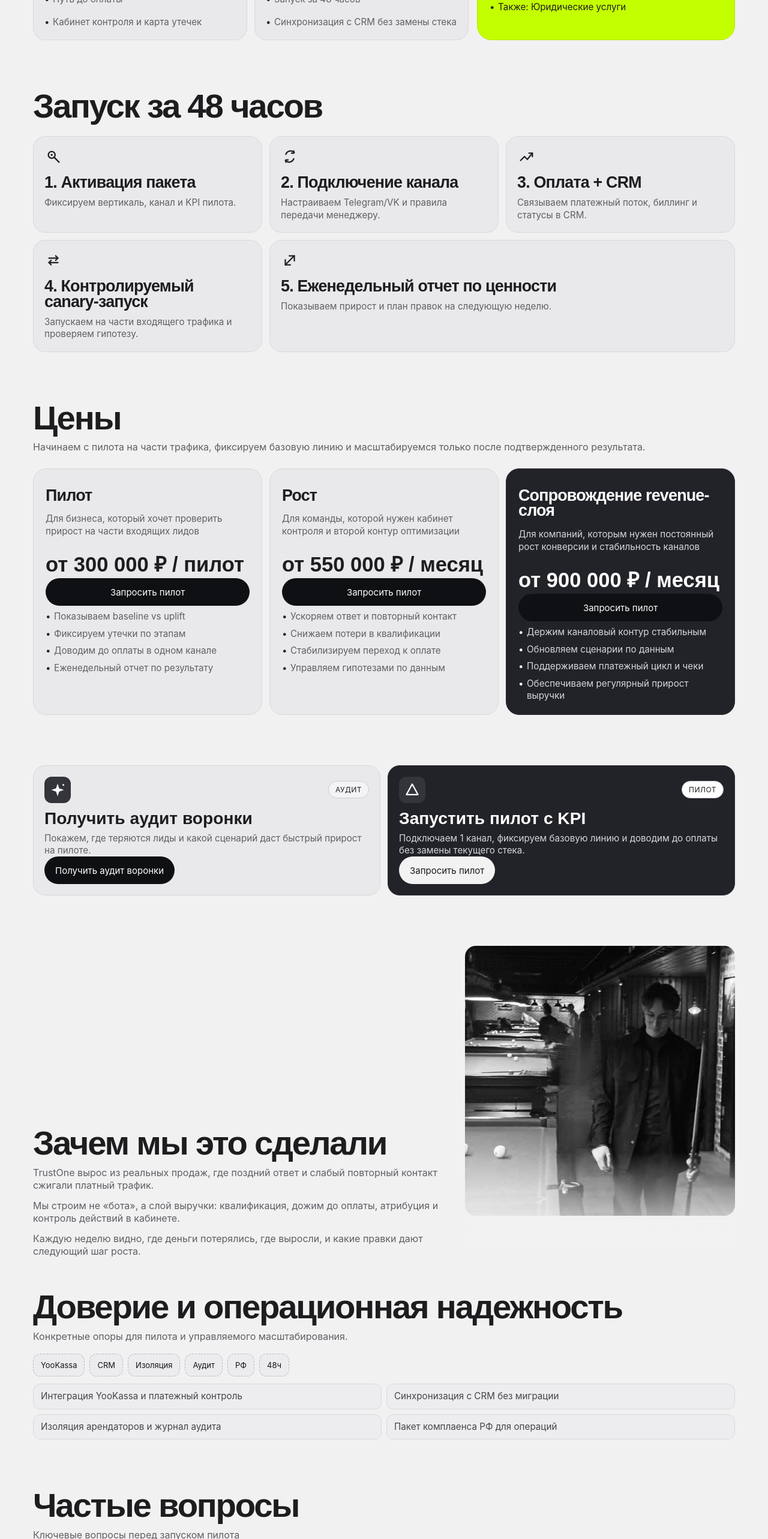
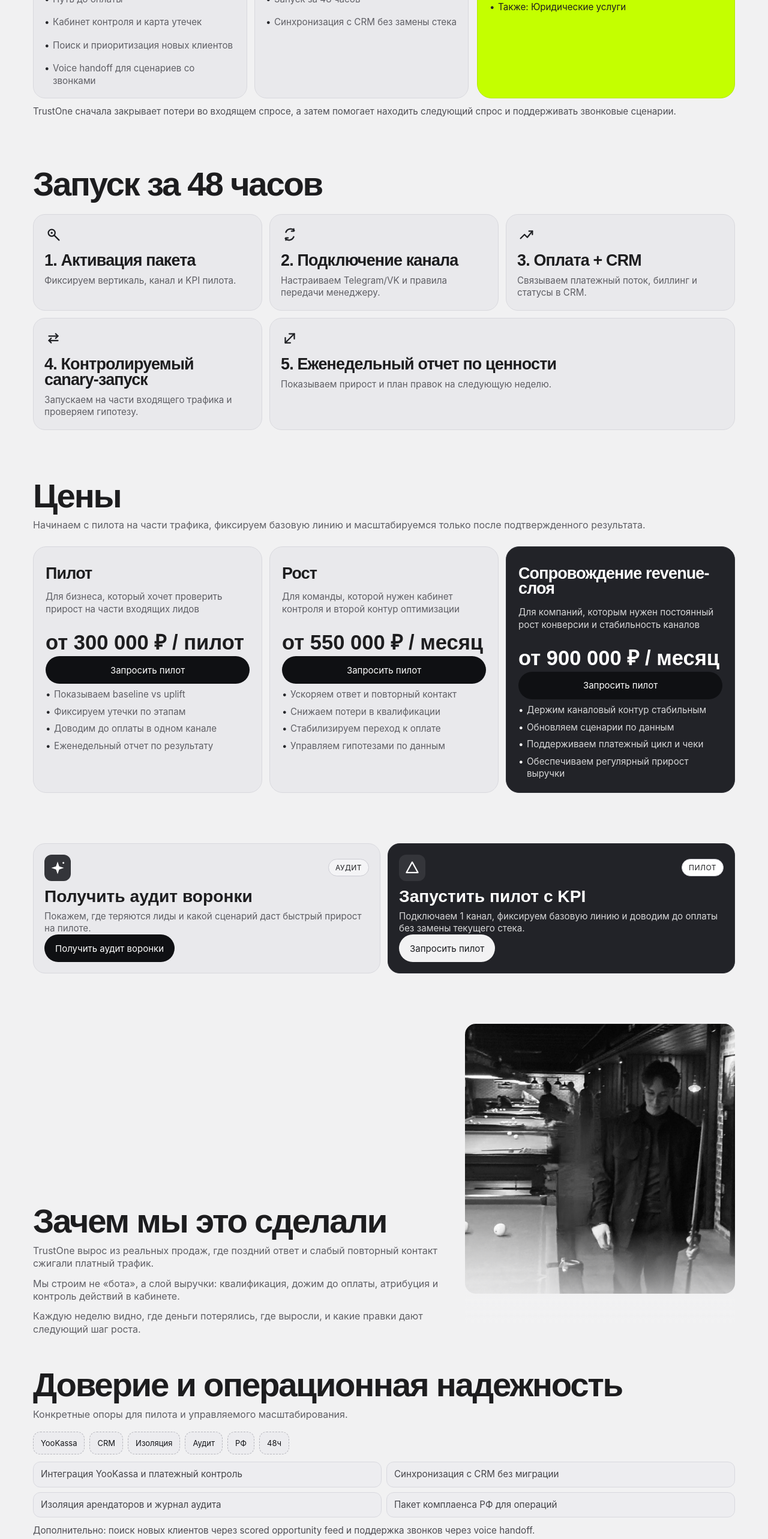
Before and after one commit to VladislavSCV/TOLanding, a React (Vite) app: page / in a window 1280 px wide. Shown: the part 3028-5594 px from the top of the page at 60% size. Built offline with nearby package versions, Linux system fonts and the light colour scheme; a web font is replaced by a local one.

Commit message:
upd configs

```diff
--- a/src/App.jsx
+++ b/src/App.jsx
@@ -81,6 +81,8 @@ const featureGroups = [
       "Квалификация и повторный контакт",
       "Путь до оплаты",
       "Кабинет контроля и карта утечек",
+      "Поиск и приоритизация новых клиентов",
+      "Voice handoff для сценариев со звонками",
     ],
   },
   {
@@ -190,6 +192,16 @@ const faqItems = [
   {
     question: "Когда подключается менеджер?",
     answer: "При триггерах передачи из кабинета контроля: сложные возражения, срочность, риск оттока.",
+  },
+  {
+    question: "Помогаете ли вы находить новых клиентов?",
+    answer:
+      "Да. TrustOne собирает и оценивает кандидатов из CSV, web search и URL scan, объясняет почему они подходят, и подсказывает лучший заход. Это контур приоритизации и warm-intro, а не mass spam automation.",
+  },
+  {
+    question: "Работаете ли вы со звонками?",
+    answer:
+      "Да. TrustOne поддерживает voice-контур: транскрипт попадает в диалог, а при низкой уверенности кейс автоматически передается менеджеру. Для глубоких интеграций с конкретной телефонией подключаемся отдельно.",
   },
   {
     question: "Есть ли поддержка после запуска?",
@@ -517,6 +529,10 @@ export default function App() {
               </ul>
             </aside>
           </div>
+          <p className="featureNote">
+            TrustOne сначала закрывает потери во входящем спросе, а затем помогает находить следующий спрос и
+            поддерживать звонковые сценарии.
+          </p>
         </section>
 
         <section className="section reveal">
@@ -608,6 +624,9 @@ export default function App() {
             <p>Изоляция арендаторов и журнал аудита</p>
             <p>Пакет комплаенса РФ для операций</p>
           </div>
+          <p className="trustExtra">
+            Дополнительно: поиск новых клиентов через scored opportunity feed и поддержка звонков через voice handoff.
+          </p>
         </section>
 
         <Faq />
--- a/src/styles.css
+++ b/src/styles.css
@@ -439,6 +439,13 @@ input {
   color: #25262a;
 }
 
+.featureNote {
+  margin: 12px 0 0;
+  color: #4f4f55;
+  font-size: clamp(0.95rem, 1.03vw, 1.08rem);
+  line-height: 1.34;
+}
+
 .sectorCard {
   border-radius: 24px;
   background: var(--accent);
@@ -691,6 +698,13 @@ input {
   background: #ededf0;
   padding: 10px 12px;
   color: #45454a;
+}
+
+.trustExtra {
+  margin: 12px 0 0;
+  color: #4d4d53;
+  font-size: clamp(0.95rem, 1.02vw, 1.06rem);
+  line-height: 1.34;
 }
 
 .faqSection {
```
Also changed, not shown: 5 other files (tests, documents, lock files or other folders).
